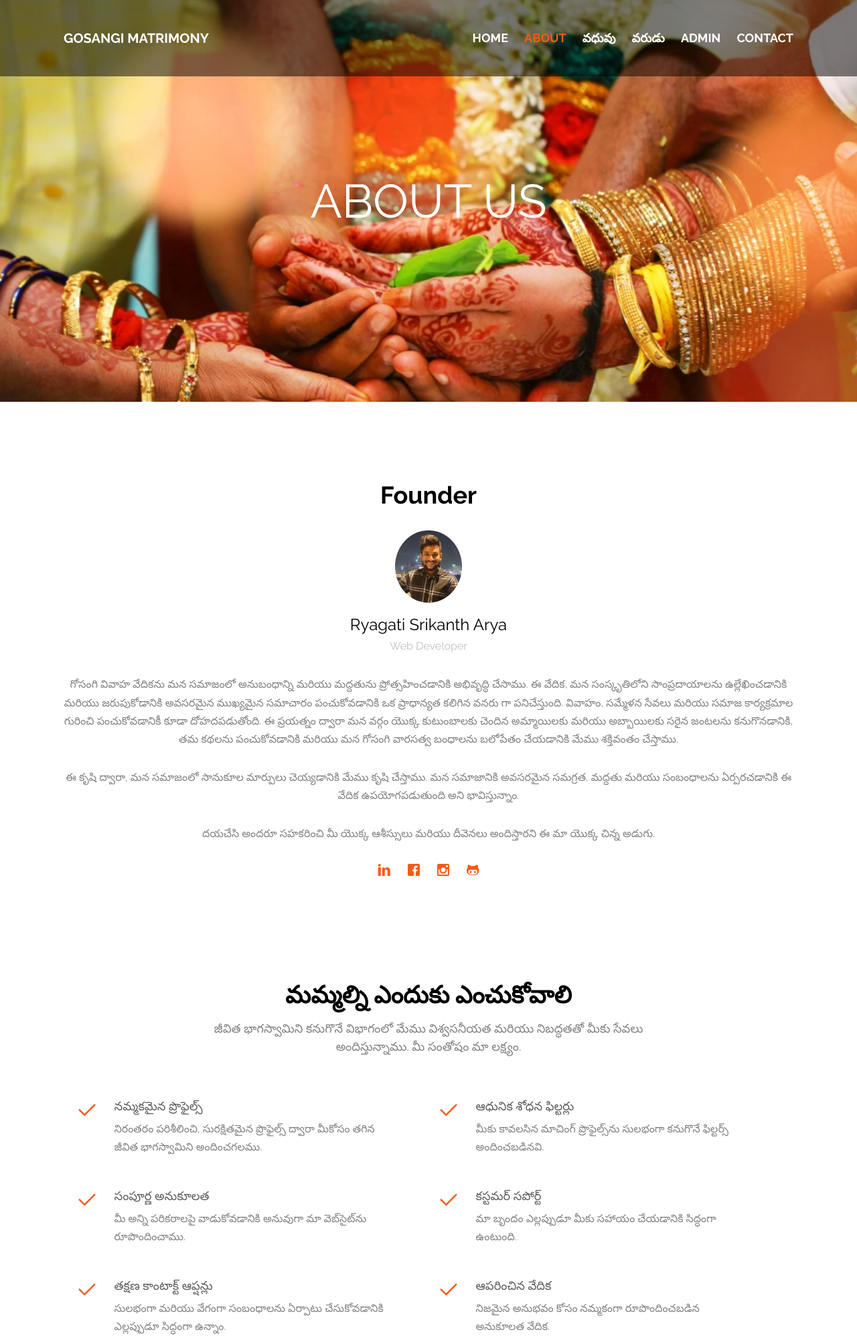
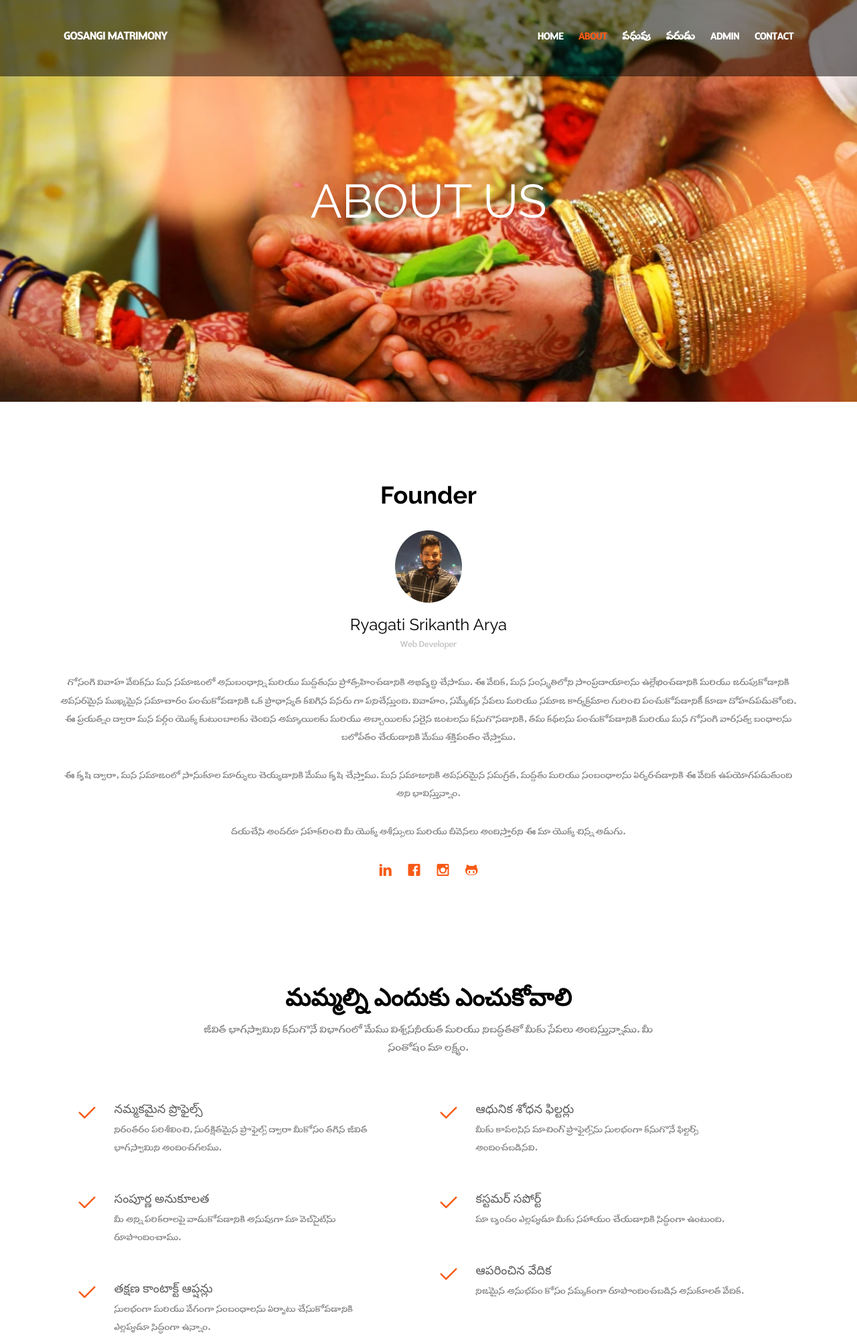
Before and after one commit to srikantharya1/gosangi-matrimony, a PHP site: page /about.html in a window 1280 px wide. Shown: the top 1998 px of the page at 67% size. Run offline with PHP 8.4, Linux system fonts and the light colour scheme; some libraries are stand-ins or nearby versions; some web fonts are replaced.

Commit message:
Update style.css

```diff
--- a/css/style.css
+++ b/css/style.css
@@ -10,8 +10,16 @@
 * 	Template Style
 *
 * ======================================================= */
+@font-face {
+            font-family: 'TeluguFont';
+            src: url('fonts/telugu.otf') format('opentype'); /* Adjust this path if needed */
+            font-weight: normal;
+            font-style: normal;
+        }
+
 body {
-  font-family: "Raleway", Arial, sans-serif;
+/*   font-family: "Raleway", Arial, sans-serif; */
+  font-family: 'TeluguFont', sans-serif;
   font-weight: 400;
   font-size: 16px;
   line-height: 1.7;
```
